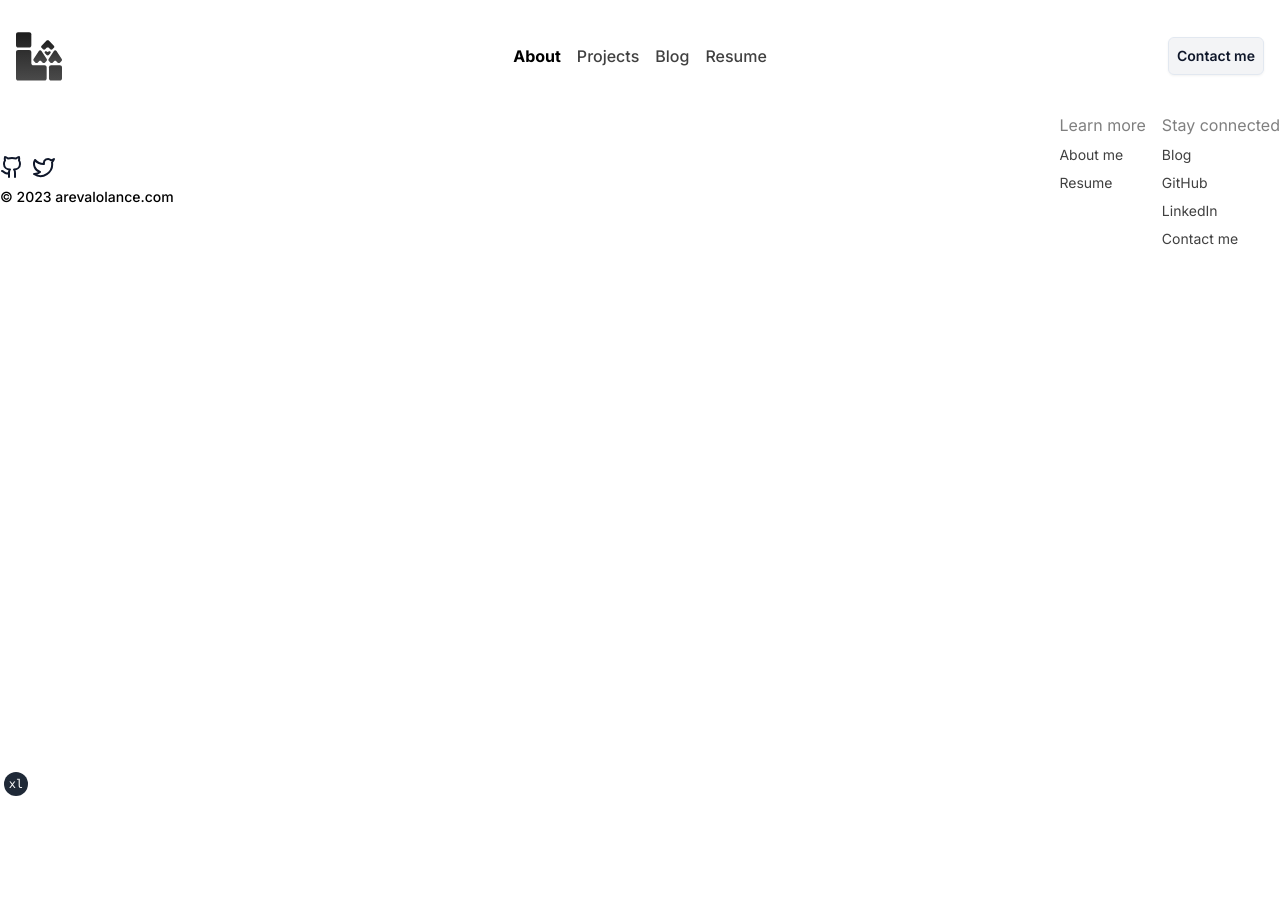
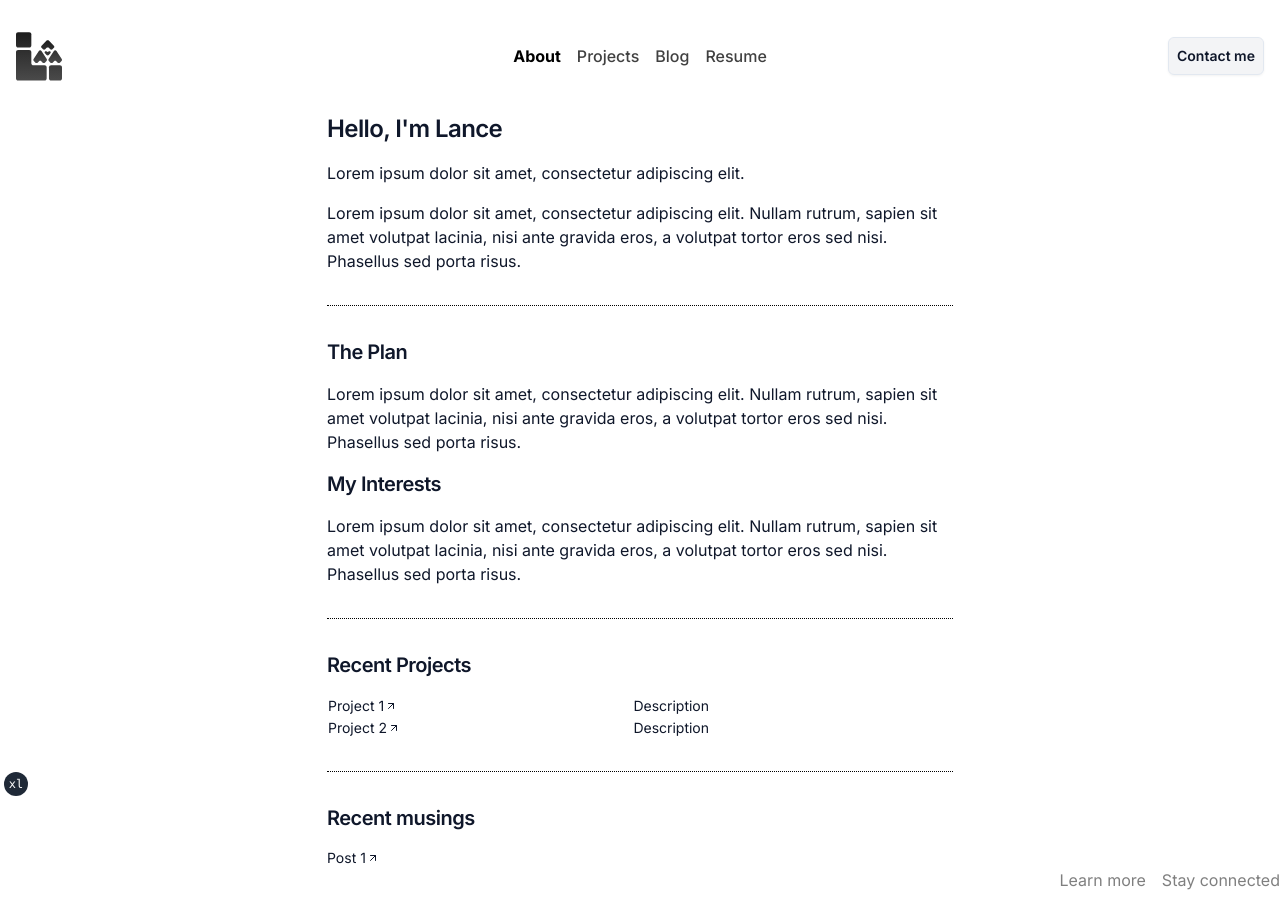
Before and after one commit to arevalolance/dotcom, a Next.js app: page /about in a window 1280 px wide. Shown: the top 902 px of the page. Before the commit the page ends 800 px from the top, so only its background shows below. Built offline with nearby package versions, Linux system fonts and the light colour scheme.

Commit message:
add: about page w/ placeholder info

```diff
--- a/app/about/page.tsx
+++ b/app/about/page.tsx
@@ -1,3 +1,105 @@
+"use client"
+
+import Link from "next/link"
+import { ArrowUpRight } from "lucide-react"
+
 export default function About() {
-  return <main className="container mx-auto"></main>
+  return (
+    <main className="container mx-auto max-w-[690px]">
+      <div className="flex flex-col gap-4">
+        <h4 className="scroll-m-20 text-2xl font-semibold tracking-tight">
+          Hello, I&apos;m Lance
+        </h4>
+        <p>Lorem ipsum dolor sit amet, consectetur adipiscing elit.</p>
+
+        <p>
+          Lorem ipsum dolor sit amet, consectetur adipiscing elit. Nullam
+          rutrum, sapien sit amet volutpat lacinia, nisi ante gravida eros, a
+          volutpat tortor eros sed nisi. Phasellus sed porta risus.
+        </p>
+      </div>
+
+      <hr className="my-8 h-[1px] w-full border-t-[1px] border-dotted border-black" />
+
+      <div className="flex flex-col gap-4">
+        <h4 className="scroll-m-20 text-xl font-semibold tracking-tight">
+          The Plan
+        </h4>
+        <p>
+          Lorem ipsum dolor sit amet, consectetur adipiscing elit. Nullam
+          rutrum, sapien sit amet volutpat lacinia, nisi ante gravida eros, a
+          volutpat tortor eros sed nisi. Phasellus sed porta risus.
+        </p>
+
+        <h4 className="scroll-m-20 text-xl font-semibold tracking-tight">
+          My Interests
+        </h4>
+        <p>
+          Lorem ipsum dolor sit amet, consectetur adipiscing elit. Nullam
+          rutrum, sapien sit amet volutpat lacinia, nisi ante gravida eros, a
+          volutpat tortor eros sed nisi. Phasellus sed porta risus.
+        </p>
+      </div>
+
+      <hr className="my-8 h-[1px] w-full border-t-[1px] border-dotted border-black" />
+
+      <div className="flex flex-col gap-4">
+        <h4 className="scroll-m-20 text-xl font-semibold tracking-tight">
+          Recent Projects
+        </h4>
+
+        <div className="flex flex-col">
+          <table className="text-sm">
+            <tbody>
+              <tr>
+                <td className="flex">
+                  <Link
+                    className="group flex flex-row items-center gap-[1px] text-sm hover:underline"
+                    href={""}
+                    target="_blank"
+                  >
+                    Project 1
+                    <ArrowUpRight className="h-3 w-3" />
+                  </Link>
+                </td>
+                <td>Description</td>
+              </tr>
+              <tr>
+                <td className="flex">
+                  <Link
+                    className="group flex flex-row items-center gap-[1px] text-sm hover:underline"
+                    href={""}
+                    target="_blank"
+                  >
+                    Project 2
+                    <ArrowUpRight className="h-3 w-3" />
+                  </Link>
+                </td>
+                <td>Description</td>
+              </tr>
+            </tbody>
+          </table>
+        </div>
+      </div>
+
+      <hr className="my-8 h-[1px] w-full border-t-[1px] border-dotted border-black" />
+
+      <div className="flex flex-col gap-4">
+        <h4 className="scroll-m-20 text-xl font-semibold tracking-tight">
+          Recent musings
+        </h4>
+
+        <div className="flex flex-col">
+          <Link
+            className="group flex flex-row items-center gap-[1px] text-sm hover:underline"
+            href={""}
+            target="_blank"
+          >
+            Post 1
+            <ArrowUpRight className="h-3 w-3" />
+          </Link>
+        </div>
+      </div>
+    </main>
+  )
 }
--- a/components/ui/logo.tsx
+++ b/components/ui/logo.tsx
@@ -44,9 +44,9 @@ export function MainLogo() {
           y2="373"
           gradientUnits="userSpaceOnUse"
         >
-          <stop stop-color="#1D1D1D" />
-          <stop offset="0.37668" stop-color="#1D1D1D" stop-opacity="0.924664" />
-          <stop offset="1" stop-color="#1D1D1D" stop-opacity="0.8" />
+          <stop stopColor="#1D1D1D" />
+          <stop offset="0.37668" stopColor="#1D1D1D" stopOpacity="0.924664" />
+          <stop offset="1" stopColor="#1D1D1D" stopOpacity="0.8" />
         </linearGradient>
         <linearGradient
           id="paint1_linear_5_1116"
@@ -56,9 +56,9 @@ export function MainLogo() {
           y2="373"
           gradientUnits="userSpaceOnUse"
         >
-          <stop stop-color="#1D1D1D" />
-          <stop offset="0.37668" stop-color="#1D1D1D" stop-opacity="0.924664" />
-          <stop offset="1" stop-color="#1D1D1D" stop-opacity="0.8" />
+          <stop stopColor="#1D1D1D" />
+          <stop offset="0.37668" stopColor="#1D1D1D" stopOpacity="0.924664" />
+          <stop offset="1" stopColor="#1D1D1D" stopOpacity="0.8" />
         </linearGradient>
         <linearGradient
           id="paint2_linear_5_1116"
@@ -68,9 +68,9 @@ export function MainLogo() {
           y2="373"
           gradientUnits="userSpaceOnUse"
         >
-          <stop stop-color="#1D1D1D" />
-          <stop offset="0.37668" stop-color="#1D1D1D" stop-opacity="0.924664" />
-          <stop offset="1" stop-color="#1D1D1D" stop-opacity="0.8" />
+          <stop stopColor="#1D1D1D" />
+          <stop offset="0.37668" stopColor="#1D1D1D" stopOpacity="0.924664" />
+          <stop offset="1" stopColor="#1D1D1D" stopOpacity="0.8" />
         </linearGradient>
         <linearGradient
           id="paint3_linear_5_1116"
@@ -80,8 +80,8 @@ export function MainLogo() {
           y2="238"
           gradientUnits="userSpaceOnUse"
         >
-          <stop stop-color="#1D1D1D" />
-          <stop offset="1" stop-color="#1D1D1D" stop-opacity="0.8" />
+          <stop stopColor="#1D1D1D" />
+          <stop offset="1" stopColor="#1D1D1D" stopOpacity="0.8" />
         </linearGradient>
         <linearGradient
           id="paint4_linear_5_1116"
@@ -91,8 +91,8 @@ export function MainLogo() {
           y2="238"
           gradientUnits="userSpaceOnUse"
         >
-          <stop stop-color="#1D1D1D" />
-          <stop offset="1" stop-color="#1D1D1D" stop-opacity="0.8" />
+          <stop stopColor="#1D1D1D" />
+          <stop offset="1" stopColor="#1D1D1D" stopOpacity="0.8" />
         </linearGradient>
         <linearGradient
           id="paint5_linear_5_1116"
@@ -102,8 +102,8 @@ export function MainLogo() {
           y2="238"
           gradientUnits="userSpaceOnUse"
         >
-          <stop stop-color="#1D1D1D" />
-          <stop offset="1" stop-color="#1D1D1D" stop-opacity="0.8" />
+          <stop stopColor="#1D1D1D" />
+          <stop offset="1" stopColor="#1D1D1D" stopOpacity="0.8" />
         </linearGradient>
         <linearGradient
           id="paint6_linear_5_1116"
@@ -113,8 +113,8 @@ export function MainLogo() {
           y2="238"
           gradientUnits="userSpaceOnUse"
         >
-          <stop stop-color="#1D1D1D" />
-          <stop offset="1" stop-color="#1D1D1D" stop-opacity="0.8" />
+          <stop stopColor="#1D1D1D" />
+          <stop offset="1" stopColor="#1D1D1D" stopOpacity="0.8" />
         </linearGradient>
       </defs>
     </svg>
```
